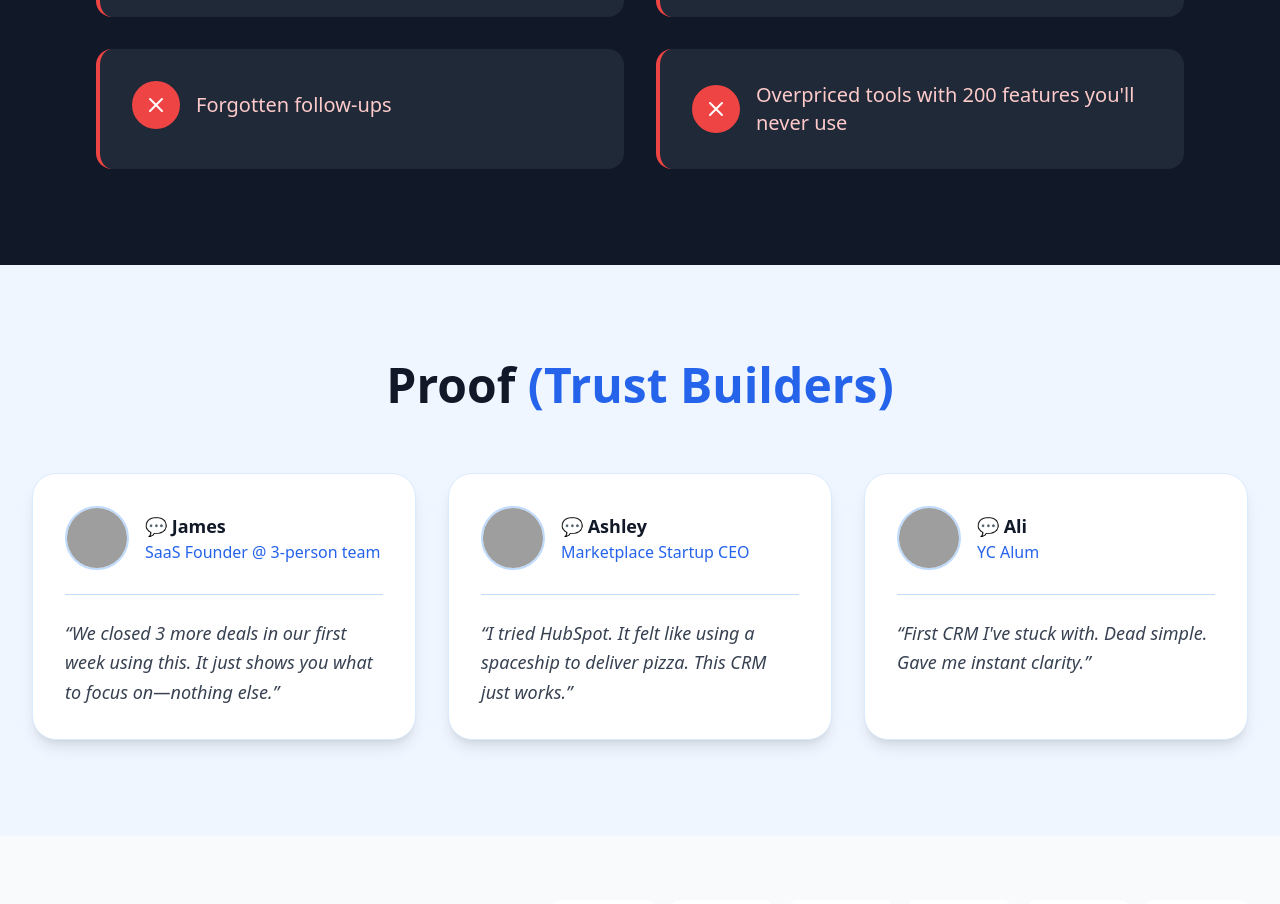
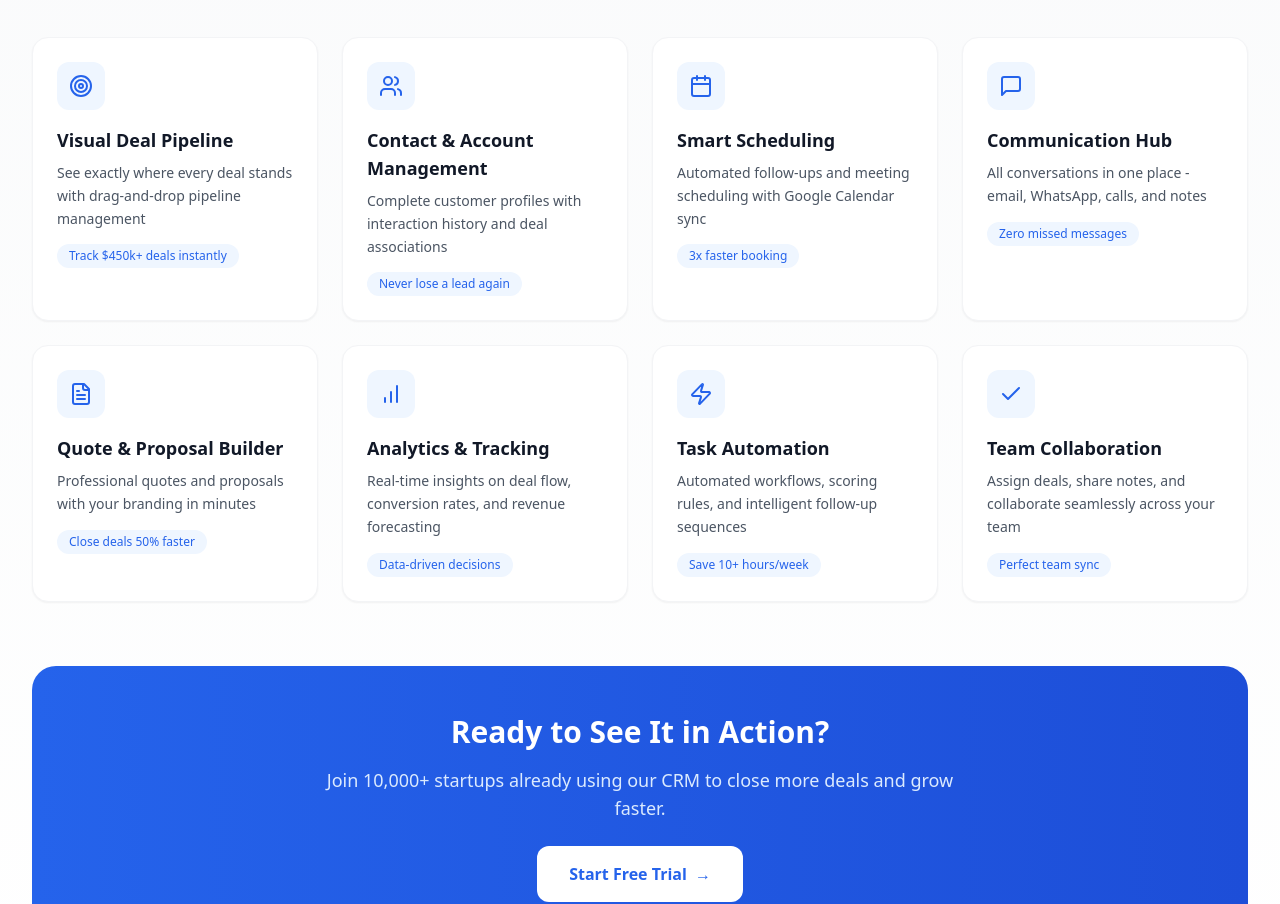
Before and after one commit to Y4SS1N/tapnet-copy-catalyst, a React (Vite) app: page / in a window 1280 px wide. Shown: the part 3016-3920 px from the top of the page. Built offline with nearby package versions, Linux system fonts and the light colour scheme; grey boxes are pictures that could not be loaded.

Commit message:
feat: Add features section
Implement a new features section for the CRM landing page, inspired by the provided screenshot, with a modern, space-saving, clean, and professional design.

```diff
--- a/src/components/Features.tsx
+++ b/src/components/Features.tsx
@@ -1,158 +1,103 @@
 
 import React from "react";
-import { Check } from "lucide-react";
+import { Check, BarChart, Users, Calendar, MessageSquare, FileText, Target, Zap } from "lucide-react";
 
 const Features = () => {
+  const features = [
+    {
+      icon: Target,
+      title: "Visual Deal Pipeline",
+      description: "See exactly where every deal stands with drag-and-drop pipeline management",
+      highlight: "Track $450k+ deals instantly"
+    },
+    {
+      icon: Users,
+      title: "Contact & Account Management",
+      description: "Complete customer profiles with interaction history and deal associations",
+      highlight: "Never lose a lead again"
+    },
+    {
+      icon: Calendar,
+      title: "Smart Scheduling",
+      description: "Automated follow-ups and meeting scheduling with Google Calendar sync",
+      highlight: "3x faster booking"
+    },
+    {
+      icon: MessageSquare,
+      title: "Communication Hub",
+      description: "All conversations in one place - email, WhatsApp, calls, and notes",
+      highlight: "Zero missed messages"
+    },
+    {
+      icon: FileText,
+      title: "Quote & Proposal Builder",
+      description: "Professional quotes and proposals with your branding in minutes",
+      highlight: "Close deals 50% faster"
+    },
+    {
+      icon: BarChart,
+      title: "Analytics & Tracking",
+      description: "Real-time insights on deal flow, conversion rates, and revenue forecasting",
+      highlight: "Data-driven decisions"
+    },
+    {
+      icon: Zap,
+      title: "Task Automation",
+      description: "Automated workflows, scoring rules, and intelligent follow-up sequences",
+      highlight: "Save 10+ hours/week"
+    },
+    {
+      icon: Check,
+      title: "Team Collaboration",
+      description: "Assign deals, share notes, and collaborate seamlessly across your team",
+      highlight: "Perfect team sync"
+    }
+  ];
+
   return (
-    <div id="features" className="py-16 bg-white">
+    <div className="py-24 bg-gradient-to-b from-gray-50 to-white">
       <div className="max-w-7xl mx-auto px-4 sm:px-6 lg:px-8">
         <div className="text-center mb-16">
-          <h2 className="text-3xl font-extrabold text-gray-900 sm:text-4xl">
-            All-in-One CRM Solution to Scale Your Marketing Agency
+          <div className="inline-flex items-center bg-blue-100 text-blue-800 px-4 py-2 rounded-full text-sm font-medium mb-4">
+            ⚡ Powerful Features
+          </div>
+          <h2 className="text-4xl md:text-5xl font-extrabold text-gray-900 mb-6">
+            Everything You Need to <span className="text-blue-600">Win More Deals</span>
           </h2>
-          <p className="mt-4 max-w-2xl mx-auto text-xl text-gray-500">
-            Stop losing money with disconnected tools. Get everything you need in one platform.
+          <p className="text-xl text-gray-600 max-w-3xl mx-auto">
+            Built for startups who need results, not complexity. Every feature designed to make you faster and smarter.
           </p>
         </div>
 
-        <div className="mt-16">
-          <div className="lg:grid lg:grid-cols-2 lg:gap-16">
-            <div className="mb-12 lg:mb-0">
-              <h3 className="text-2xl font-bold text-gray-900 mb-4">
-                Client & Contact Management
-              </h3>
-              <ul className="space-y-4">
-                <li className="flex items-start">
-                  <div className="flex-shrink-0">
-                    <Check className="h-6 w-6 text-green-500" />
-                  </div>
-                  <p className="ml-3 text-lg text-gray-700">
-                    <strong>Never lose a lead again</strong> with our centralized contact database
-                  </p>
-                </li>
-                <li className="flex items-start">
-                  <div className="flex-shrink-0">
-                    <Check className="h-6 w-6 text-green-500" />
-                  </div>
-                  <p className="ml-3 text-lg text-gray-700">
-                    <strong>Track all interactions</strong> from first touch to closed deal
-                  </p>
-                </li>
-                <li className="flex items-start">
-                  <div className="flex-shrink-0">
-                    <Check className="h-6 w-6 text-green-500" />
-                  </div>
-                  <p className="ml-3 text-lg text-gray-700">
-                    <strong>Custom fields</strong> tailored to your agency's specific needs
-                  </p>
-                </li>
-              </ul>
-            </div>
-            <div className="mb-12 lg:mb-0">
-              <h3 className="text-2xl font-bold text-gray-900 mb-4">
-                Project & Task Management
-              </h3>
-              <ul className="space-y-4">
-                <li className="flex items-start">
-                  <div className="flex-shrink-0">
-                    <Check className="h-6 w-6 text-green-500" />
-                  </div>
-                  <p className="ml-3 text-lg text-gray-700">
-                    <strong>Handle unlimited projects</strong> with custom workflows
-                  </p>
-                </li>
-                <li className="flex items-start">
-                  <div className="flex-shrink-0">
-                    <Check className="h-6 w-6 text-green-500" />
-                  </div>
-                  <p className="ml-3 text-lg text-gray-700">
-                    <strong>Assign tasks</strong> to team members with deadlines and priorities
-                  </p>
-                </li>
-                <li className="flex items-start">
-                  <div className="flex-shrink-0">
-                    <Check className="h-6 w-6 text-green-500" />
-                  </div>
-                  <p className="ml-3 text-lg text-gray-700">
-                    <strong>Real-time progress tracking</strong> for transparent client communication
-                  </p>
-                </li>
-              </ul>
-            </div>
-          </div>
+        <div className="grid md:grid-cols-2 lg:grid-cols-4 gap-6 mb-16">
+          {features.map((feature, index) => {
+            const IconComponent = feature.icon;
+            return (
+              <div key={index} className="group bg-white rounded-2xl p-6 shadow-sm border border-gray-100 hover:shadow-lg hover:border-blue-200 transition-all duration-300">
+                <div className="bg-blue-50 w-12 h-12 rounded-xl flex items-center justify-center mb-4 group-hover:bg-blue-100 transition-colors">
+                  <IconComponent className="h-6 w-6 text-blue-600" />
+                </div>
+                <h3 className="text-lg font-semibold text-gray-900 mb-2">{feature.title}</h3>
+                <p className="text-gray-600 text-sm mb-3 leading-relaxed">{feature.description}</p>
+                <div className="inline-flex items-center text-blue-600 text-xs font-medium bg-blue-50 px-3 py-1 rounded-full">
+                  {feature.highlight}
+                </div>
+              </div>
+            );
+          })}
+        </div>
 
-          <div className="mt-16 lg:grid lg:grid-cols-2 lg:gap-16">
-            <div className="mb-12 lg:mb-0">
-              <h3 className="text-2xl font-bold text-gray-900 mb-4">
-                Communication Hub
-              </h3>
-              <ul className="space-y-4">
-                <li className="flex items-start">
-                  <div className="flex-shrink-0">
-                    <Check className="h-6 w-6 text-green-500" />
-                  </div>
-                  <p className="ml-3 text-lg text-gray-700">
-                    <strong>Centralize all client communications</strong> - email, chat, calls in one place
-                  </p>
-                </li>
-                <li className="flex items-start">
-                  <div className="flex-shrink-0">
-                    <Check className="h-6 w-6 text-green-500" />
-                  </div>
-                  <p className="ml-3 text-lg text-gray-700">
-                    <strong>Automated follow-ups</strong> that close more deals without the work
-                  </p>
-                </li>
-                <li className="flex items-start">
-                  <div className="flex-shrink-0">
-                    <Check className="h-6 w-6 text-green-500" />
-                  </div>
-                  <p className="ml-3 text-lg text-gray-700">
-                    <strong>Templates library</strong> for consistent, professional messaging
-                  </p>
-                </li>
-              </ul>
-            </div>
-            <div>
-              <h3 className="text-2xl font-bold text-gray-900 mb-4">
-                Advanced Reporting
-              </h3>
-              <ul className="space-y-4">
-                <li className="flex items-start">
-                  <div className="flex-shrink-0">
-                    <Check className="h-6 w-6 text-green-500" />
-                  </div>
-                  <p className="ml-3 text-lg text-gray-700">
-                    <strong>Real-time agency dashboard</strong> for key performance metrics
-                  </p>
-                </li>
-                <li className="flex items-start">
-                  <div className="flex-shrink-0">
-                    <Check className="h-6 w-6 text-green-500" />
-                  </div>
-                  <p className="ml-3 text-lg text-gray-700">
-                    <strong>Custom report builder</strong> with white-labeled client reports
-                  </p>
-                </li>
-                <li className="flex items-start">
-                  <div className="flex-shrink-0">
-                    <Check className="h-6 w-6 text-green-500" />
-                  </div>
-                  <p className="ml-3 text-lg text-gray-700">
-                    <strong>Revenue forecasting</strong> to predict and optimize your cash flow
-                  </p>
-                </li>
-              </ul>
-            </div>
-          </div>
-
-          <div className="mt-16 text-center">
-            <img
-              className="mx-auto rounded-lg shadow-xl"
-              src="https://images.unsplash.com/photo-1551434678-e076c223a692?q=80&w=2070&auto=format&fit=crop"
-              alt="Tapnet Dashboard"
-            />
-          </div>
+        <div className="bg-gradient-to-r from-blue-600 to-blue-700 rounded-3xl p-8 md:p-12 text-white text-center">
+          <h3 className="text-2xl md:text-3xl font-bold mb-4">
+            Ready to See It in Action?
+          </h3>
+          <p className="text-blue-100 text-lg mb-6 max-w-2xl mx-auto">
+            Join 10,000+ startups already using our CRM to close more deals and grow faster.
+          </p>
+          <button className="bg-white text-blue-600 px-8 py-4 rounded-xl font-semibold hover:bg-gray-50 transition-colors inline-flex items-center">
+            Start Free Trial
+            <span className="ml-2">→</span>
+          </button>
         </div>
       </div>
     </div>
--- a/src/pages/Index.tsx
+++ b/src/pages/Index.tsx
@@ -5,6 +5,7 @@ import Hero from "@/components/Hero";
 import Stats from "@/components/Stats";
 import WhyYoureHere from "@/components/WhyYoureHere";
 import BuiltDifferent from "@/components/BuiltDifferent";
+import Features from "@/components/Features";
 import WhatItReplaces from "@/components/WhatItReplaces";
 import StartupTestimonials from "@/components/StartupTestimonials";
 import Integration from "@/components/Integration";
@@ -20,6 +21,7 @@ const Index = () => {
       <Stats />
       <WhyYoureHere />
       <BuiltDifferent />
+      <Features />
       <WhatItReplaces />
       <StartupTestimonials />
       <Integration />
```
